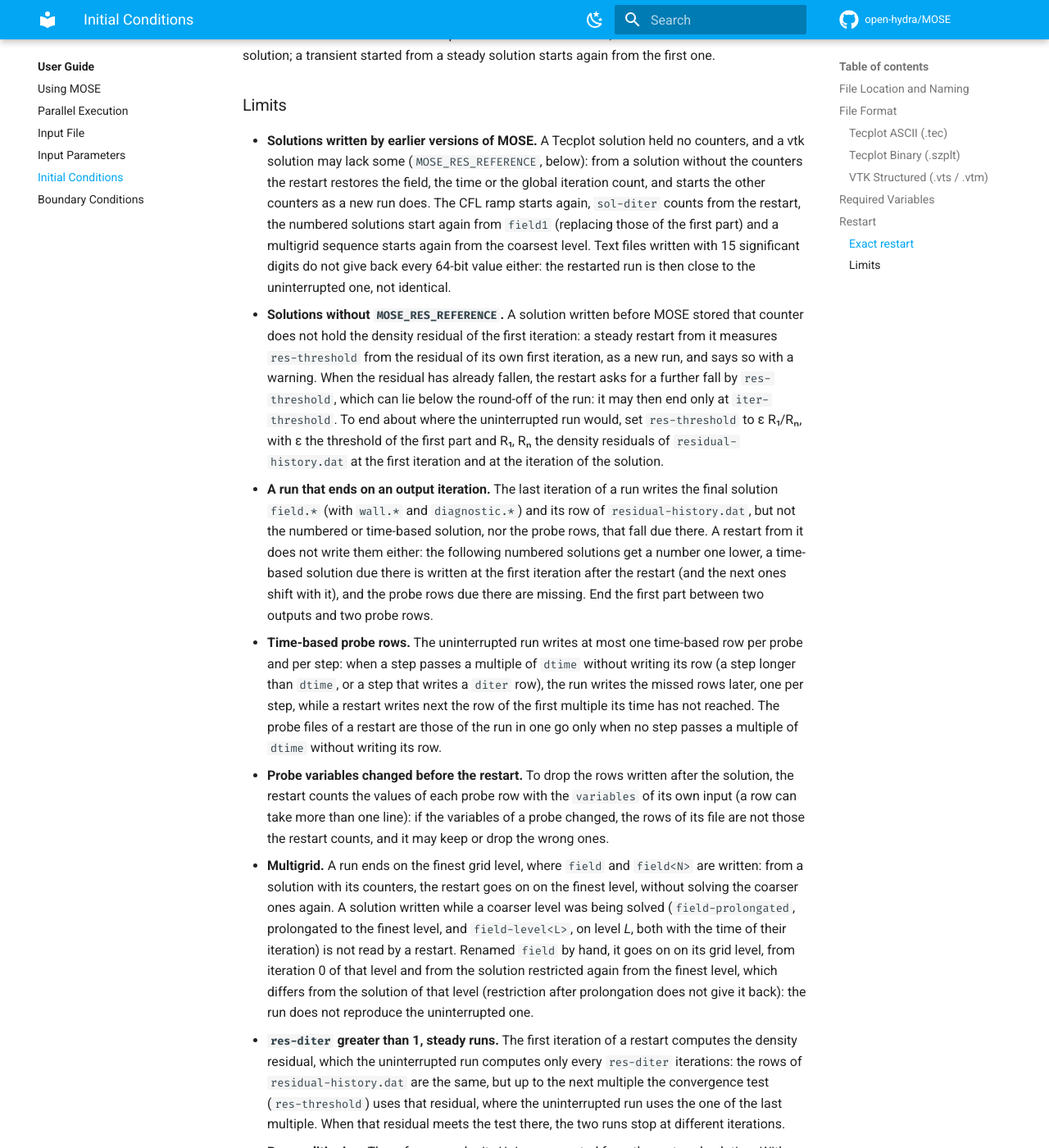
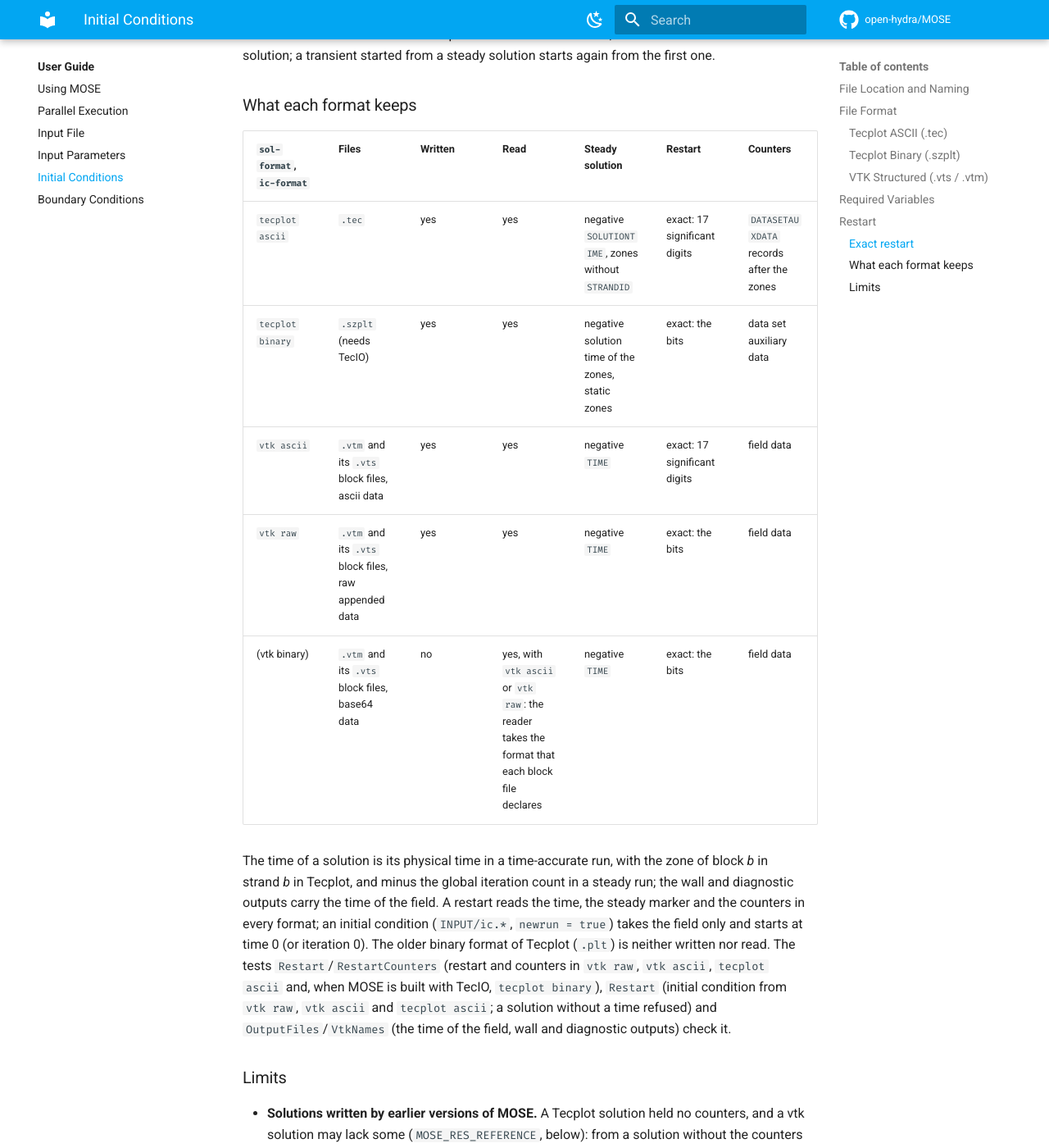
Before and after one commit to open-hydra/MOSE, an MkDocs documentation site: the page built from docs/user/initial-conditions.md, in a window 1280 px wide and 1400 px high, scrolled down 5640 px. Shown: the whole window at 82% size. Built offline with MkDocs 1.6.1 and Material for MkDocs 9.7.7, drawn with Linux system fonts in a browser that asks for light colours; comment, search, counter and statistics services are not loaded.

Commit message:
Docs: tabulate what each solution format keeps
The user guide gets a table of the solution formats that MOSE writes
and reads (sol-format, ic-format): the files of each, whether MOSE
writes it, whether it reads it, how a steady solution is marked, how
exact a restart from it is and where it keeps the counters of a
restart. It lists the vtk binary (base64) block files, which MOSE
reads, the reader taking the format each block file declares, but does
not write, and says that the older binary format of Tecplot (.plt) is
neither written nor read. It names the tests that check each property.

Effect on results: none (documentation only).

Class: D (documentation).

Basis: the code that the table describes: Setup_Input_Solution,
Setup_Output_Solution, Read_vtk_tec, Write_vtk_tec and Vtk_Block_Format
(src/lib/io/IO_Solution.f90), the registry rule of sol-format and
ic-format (src/lib/config/Register_IO.f90), and the Tecplot reader of
ORION, which reads .dat and .tec files as ASCII and .szplt files with
TecIO only (tec_read_structured_multiblock, Lib_Tecplot.f90).

Co-Authored-By: Claude Opus 5.5 <noreply@anthropic.com>

```diff
--- a/docs/user/initial-conditions.md
+++ b/docs/user/initial-conditions.md
@@ -135,6 +135,18 @@ The counters are taken only from a solution written by a run of the same kind, s
 
 Time-based probe rows (`dtime`) fall on the multiples of `dtime`. A restart that goes on in time writes next the row of the first multiple its time has not reached, whatever the format of the solution; a transient started from a steady solution starts again from the first one.
 
+### What each format keeps
+
+| `sol-format`, `ic-format` | Files | Written | Read | Steady solution | Restart | Counters |
+|---|---|---|---|---|---|---|
+| `tecplot ascii` | `.tec` | yes | yes | negative `SOLUTIONTIME`, zones without `STRANDID` | exact: 17 significant digits | `DATASETAUXDATA` records after the zones |
+| `tecplot binary` | `.szplt` (needs TecIO) | yes | yes | negative solution time of the zones, static zones | exact: the bits | data set auxiliary data |
+| `vtk ascii` | `.vtm` and its `.vts` block files, ascii data | yes | yes | negative `TIME` | exact: 17 significant digits | field data |
+| `vtk raw` | `.vtm` and its `.vts` block files, raw appended data | yes | yes | negative `TIME` | exact: the bits | field data |
+| (vtk binary) | `.vtm` and its `.vts` block files, base64 data | no | yes, with `vtk ascii` or `vtk raw`: the reader takes the format that each block file declares | negative `TIME` | exact: the bits | field data |
+
+The time of a solution is its physical time in a time-accurate run, with the zone of block *b* in strand *b* in Tecplot, and minus the global iteration count in a steady run; the wall and diagnostic outputs carry the time of the field. A restart reads the time, the steady marker and the counters in every format; an initial condition (`INPUT/ic.*`, `newrun = true`) takes the field only and starts at time 0 (or iteration 0). The older binary format of Tecplot (`.plt`) is neither written nor read. The tests `Restart`/`RestartCounters` (restart and counters in `vtk raw`, `vtk ascii`, `tecplot ascii` and, when MOSE is built with TecIO, `tecplot binary`), `Restart` (initial condition from `vtk raw`, `vtk ascii` and `tecplot ascii`; a solution without a time refused) and `OutputFiles`/`VtkNames` (the time of the field, wall and diagnostic outputs) check it.
+
 ### Limits
 
 - **Solutions written by earlier versions of MOSE.** A Tecplot solution held no counters, and a vtk solution may lack some (`MOSE_RES_REFERENCE`, below): from a solution without the counters the restart restores the field, the time or the global iteration count, and starts the other counters as a new run does. The CFL ramp starts again, `sol-diter` counts from the restart, the numbered solutions start again from `field1` (replacing those of the first part) and a multigrid sequence starts again from the coarsest level. Text files written with 15 significant digits do not give back every 64-bit value either: the restarted run is then close to the uninterrupted one, not identical.
```
